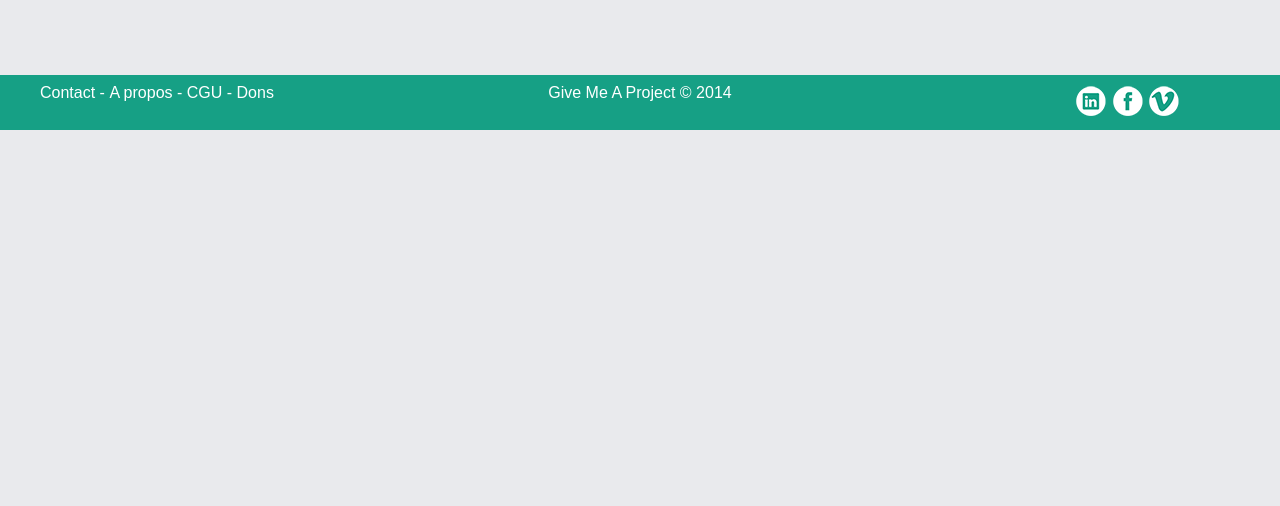
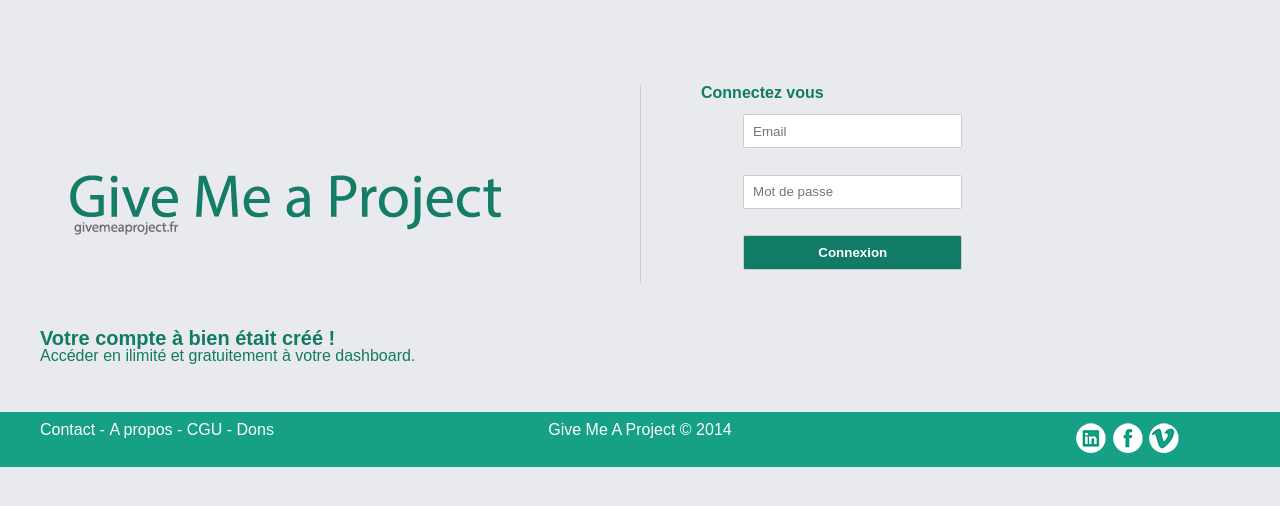
Before and after one commit to naregordon/givemeaproject, a PHP site: page /index.php?page=connexion in a window 1280 px wide. Shown: the part 40-546 px from the top of the page. Run offline with PHP 8.4, Linux system fonts and the light colour scheme; a stand-in replaces the project's code that opens the database connection; some libraries are stand-ins or nearby versions.

Commit message:
page connexion

```diff
--- /dev/null
+++ b/apps/connexion.php
@@ -0,0 +1,36 @@
+<?php
+
+if(isset($_SESSION['username'])){
+	$photo_user = '';
+	$res = mysqli_query($db,"SELECT photo FROM user WHERE username = '".$_SESSION['username']."'");
+	$photo_user = mysqli_fetch_assoc($res);
+}
+
+if(isset($_POST['logmail'], $_POST['logpass'], $_POST['logsubmit'])) {
+	$email = $_POST['logmail'];
+	$password = $_POST['logpass'];
+	$res = mysqli_query($db, "SELECT * FROM user WHERE email = '".$email."'");
+	$data = mysqli_fetch_assoc($res);
+	if($data['email'] !== $email) {
+		$msgLogin = "Ce compte n'existe pas.";
+	}
+	elseif($data['email'] === $email && $data['password'] !== $password) {
+		$msgLogin = "Votre mot de passe n'est pas correcte.";
+	}
+	elseif($data['email'] === $email && $data['password'] === $password && $data['type'] === 'dev') {
+		$_SESSION['username'] = $data['username'];
+		$photo_user = '';
+		$res = mysqli_query($db,"SELECT * FROM user WHERE username = '".$_SESSION['username']."'");
+		$photo_user = mysqli_fetch_assoc($res);
+		$_SESSION['type'] = $photo_user['type'];
+		$page="dev-profil";
+	}
+	elseif($data['email'] === $email && $data['password'] === $password && $data['type'] === 'pp') {
+		$_SESSION['username'] = $data['username'];
+		$photo_user = '';
+		$res = mysqli_query($db,"SELECT photo FROM user WHERE username = '".$_SESSION['username']."'");
+		$photo_user = mysqli_fetch_assoc($res);
+		$page="pp-profil";
+	}
+}
+require ('views/connexion.phtml');
--- a/apps/dev-inscription.php
+++ b/apps/dev-inscription.php
@@ -43,8 +43,7 @@
 			$name = 'user.png';
 		/*}*/
 		mysqli_query($db, "INSERT INTO user (username, password, email, type, photo) VALUES ('".$username."','".$password."','".$email."', 'dev','".$name."')");
-		echo "Votre compte a été crée";
-		require("apps/home.php");
+		require("apps/connexion.php");
 	}
 }
 else
--- a/apps/pp-inscription.php
+++ b/apps/pp-inscription.php
@@ -43,8 +43,7 @@
 			$name = 'user.png';
 		/*}*/
 		mysqli_query($db, "INSERT INTO user (username, password, email, type, photo) VALUES ('".$username."','".$password."','".$email."', 'pp','".$name."')");
-		echo "Votre compte a bien été crée";
-		require("apps/home.php");
+		require("apps/connexion.php");
 	}
 }
 else
--- /dev/null
+++ b/views/connexion.phtml
@@ -0,0 +1,16 @@
+<div class="inscription">
+	<div class="left">
+		<img src="sources/images/logo_name.png" alt="phone">
+		<p class="bold green-black font-l">Votre compte à bien était créé !</p>
+		<p class="green-black">
+		Accéder en ilimité et gratuitement à votre dashboard.</p>
+	</div>
+	<div class="right">
+		<p class="bold green-black">Connectez vous</p>
+		<form method='POST' action='index.php' class='loginForm'>
+			<input type='email' name='logmail' placeholder='Email'>
+			<input type='password' name='logpass' placeholder='Mot de passe'>
+			<input type='submit' name='logsubmit' value='Connexion'>
+		</form>
+	</div>
+</div>
```
Also changed, not shown: sources/images/coding.jpg (deleted), sources/images/logo_name.png (added), sources/images/profil/02.jpg (deleted).
